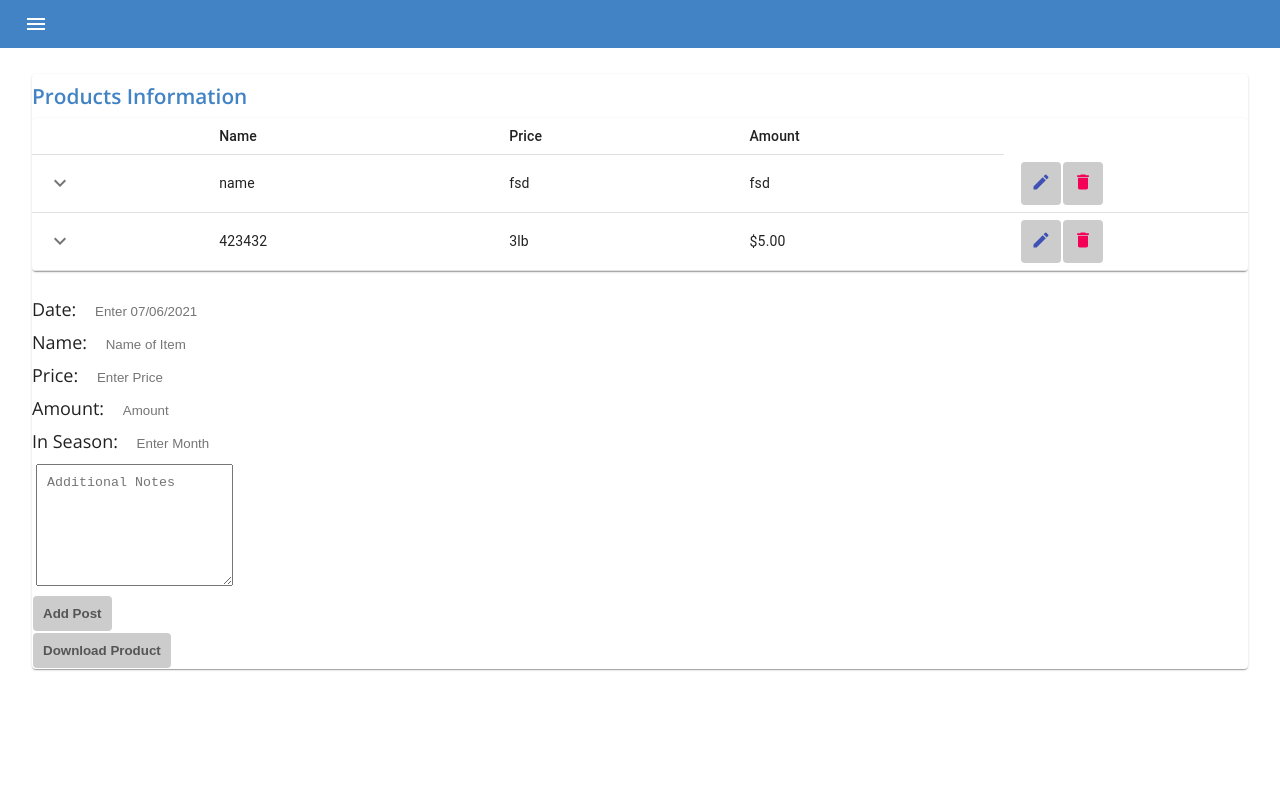
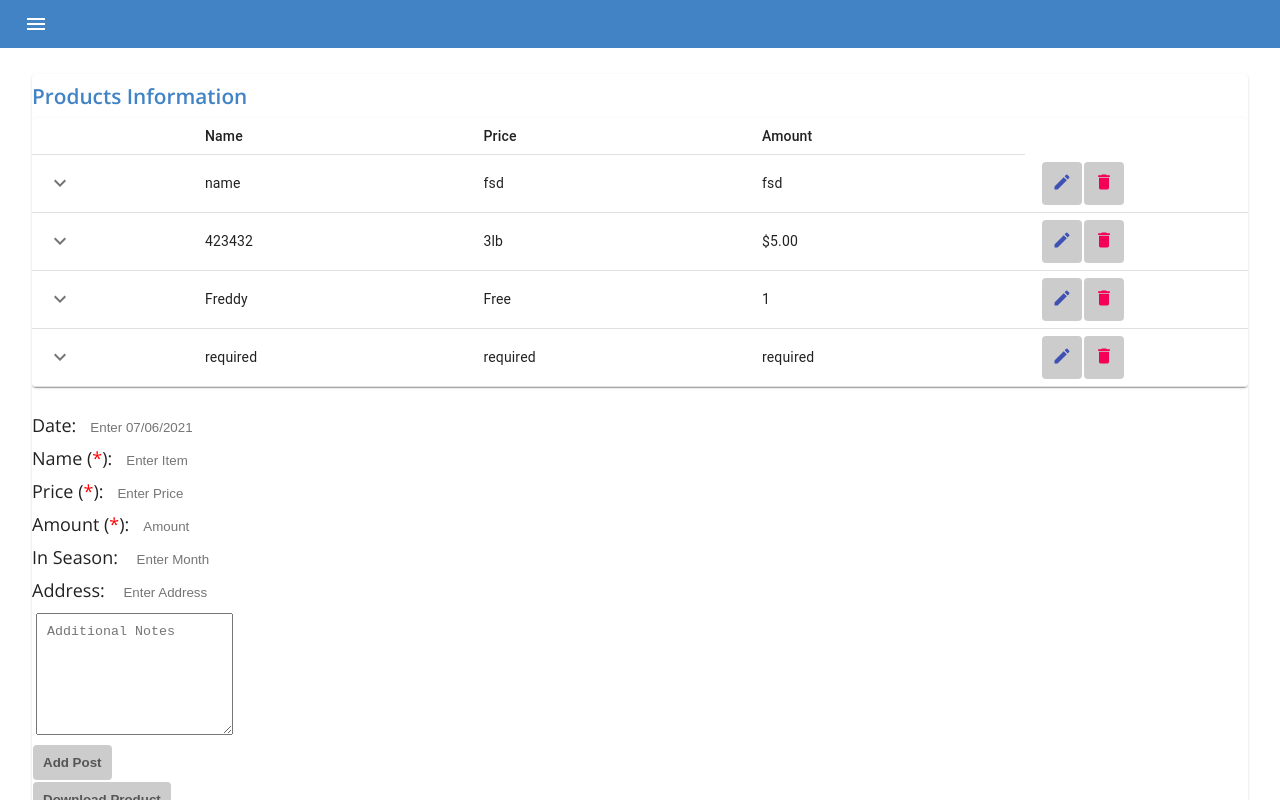
Before and after one commit to thraddash/food2, a React (Create React App) app: page /products in a window 1280 px wide. Built offline with nearby package versions, Linux system fonts and the light colour scheme.

Commit message:
fix required

```diff
--- a/src/App.css
+++ b/src/App.css
@@ -251,3 +251,8 @@ h1 {
   color: #40b48e;
   font-size: 1.3rem;
 } */
+
+.required-field label::after {
+  content: "*";
+  color: red;
+}
--- a/src/pages/Products.js
+++ b/src/pages/Products.js
@@ -16,6 +16,7 @@ import KeyboardArrowDownIcon from '@material-ui/icons/KeyboardArrowDown';
 import KeyboardArrowUpIcon from '@material-ui/icons/KeyboardArrowUp';
 import EditIcon from '@material-ui/icons/Edit';
 import DeleteIcon from '@material-ui/icons/Delete';
+
 
 const useStyles = makeStyles((theme) => ({
   root: {
@@ -69,6 +70,7 @@ function Products() {
   const amountRef = useRef();
   const priceRef = useRef();
   const seasonRef = useRef();
+  const locationRef = useRef();
   const noteRef = useRef();
 
   // State
@@ -80,6 +82,7 @@ function Products() {
   const [amount, setAmount] = useState();
   const [price, setPrice] = useState();
   const [season, setSeason] = useState();
+  const [location, setLocation] = useState();
   const [note, setNote] = useState();
 
   const [updateID, setUpdateID] = useState();
@@ -88,6 +91,7 @@ function Products() {
   const [updateAmount, setUpdateAmount] = useState();
   const [updatePrice, setUpdatePrice] = useState();
   const [updateSeason, setUpdateSeason] = useState();
+  const [updateLocation, setUpdateLocation] = useState();
   const [updateNote, setUpdateNote] = useState();
 
   // Effect
@@ -101,6 +105,7 @@ function Products() {
     amountRef.current.value = null;
     priceRef.current.value = null;
     seasonRef.current.value = null;
+    locationRef.current.value = null;
     noteRef.current.value = null;
   }, [product]);
 
@@ -109,7 +114,7 @@ function Products() {
   // Add Post
   //////////////////////////////////////////
   const addPost = () => {
-    if (name && note) {
+    if (name && price && amount) {
       // create new post object
       let newPost = {
         "id": uuidv1(),
@@ -118,6 +123,7 @@ function Products() {
         "amount": amount,
         "price": price,
         "season": season,
+        "location": location,
         "note": note
       }
       // merge new post with copy of old state
@@ -130,6 +136,7 @@ function Products() {
       setAmount();
       setPrice();
       setSeason();
+      setLocation();
       setNote();
 
       // update write to json file
@@ -155,13 +162,14 @@ function Products() {
 
   // Populate Post
   //////////////////////////////////////////
-  const populatePost = (key, time, name, amount, price, season, note) => {
+  const populatePost = (key, time, name, amount, price, season, location, note) => {
     setUpdateID(key);
     setUpdateTime(time);
     setUpdateName(name);
     setUpdateAmount(amount);
     setUpdatePrice(price);
     setUpdateSeason(season);
+    setUpdateLocation(location);
     setUpdateNote(note);
   }
 
@@ -181,6 +189,7 @@ function Products() {
       "amount": updateAmount,
       "price": updatePrice,
       "season": updateSeason,
+      "location": updateLocation,
       "note": updateNote
     }
     // remove old post with same ID and get the remaining product /// filter
@@ -196,6 +205,7 @@ function Products() {
     setUpdateAmount();
     setUpdatePrice();
     setUpdateSeason();
+    setUpdateLocation();
     setUpdateNote();
 
     // update write to json file
@@ -252,7 +262,7 @@ function Products() {
 
                   <ExpandableTableRow
                     key={post.id}
-                    expandComponent={<TableCell colSpan="5">In Season: {post.season} <br/>Additional Notes: {post.note}</TableCell>}
+                    expandComponent={<TableCell colSpan="5">Address: {post.location} <br/>In Season: {post.season} <br/>Additional Notes: {post.note}</TableCell>}
                   >
 
                   <TableCell style={{ width: '0px' }}>{post.name}</TableCell>
@@ -270,36 +280,44 @@ function Products() {
       </TableContainer>
 
       <br />
-      Date: <input placeholder={'Enter ' + date}
+      Date:
+      <input placeholder={'Enter ' + date}
         onChange={e => setTime(e.target.value)}
         value={time || ''}
         ref={timeRef} style={{ width: 'auto', height: '5px', border: '0' }}
       />
-
-      <br />
-      Name: <input placeholder="Name of Item"
+      <div className="field-wrapper required-field">Name (<label/>):
+      <input placeholder="Enter Item"
         onChange={e => setName(e.target.value)}
         value={name || ''}
         ref={nameRef} style={{ width: 'auto', height: '5px', border: '0' }}
       />
-      <br />
-      Price: <input placeholder="Enter Price"
+      </div>
+      <div className="field-wrapper required-field">Price (<label/>):
+      <input placeholder="Enter Price"
         onChange={e => setPrice(e.target.value)}
         value={price || ''}
         ref={priceRef} style={{ width: 'auto', height: '5px', border: '0' }}
       />
-      <br />
-      Amount: <input placeholder="Amount"
+      </div>
+      <div className="field-wrapper required-field">Amount (<label/>):
+      <input placeholder="Amount"
         onChange={e => setAmount(e.target.value)}
         value={amount || ''}
         ref={amountRef} style={{ width: 'auto', height: '5px', border: '0' }}
       />
-      <br />
+      </div>
       In Season: <input placeholder="Enter Month"
         onChange={e => setSeason(e.target.value)}
         value={season || ''}
         ref={seasonRef} style={{ width: 'auto', height: '5px', border: '0' }}
       />
+      <br />
+        Address: <input placeholder="Enter Address"
+          onChange={e => setLocation(e.target.value)}
+          value={location || ''}
+          ref={locationRef} style={{ width: 'auto', height: '5px', border: '0' }}
+        />
       <br />
       <textarea
         placeholder="Additional Notes"
@@ -315,7 +333,7 @@ function Products() {
 
 
       {
-        updateTime || updateName || updateAmount || updatePrice || updateSeason || updateNote ?
+        updateTime || updateName || updateAmount || updatePrice || updateSeason || updateLocation || updateNote ?
           (
             <div>
               <h4>Update Post</h4>
@@ -349,7 +367,12 @@ function Products() {
                 style={{ width: 'auto', height: '5px' }}
               />
               <br />
-
+              Address: <input placeholder="Enter Address"
+                onChange={e => setUpdateLocation(e.target.value)}
+                value={updateLocation || ''}
+                style={{ width: 'auto', height: '5px' }}
+              />
+              <br />
               Notes: <textarea
                 placeholder="Additional Notes"
                 onChange={e => setUpdateNote(e.target.value)}
--- a/src/product.json
+++ b/src/product.json
@@ -16,5 +16,22 @@
     "price": "3lb",
     "season": "season",
     "note": "some notes fsdjalfsdlfjsdafjsdlfjsdl"
+  },
+  {
+    "id": "082705e0-dec9-11eb-bffe-a116b30ba9ee",
+    "timestamp": "f",
+    "name": "Freddy",
+    "amount": "1",
+    "price": "Free",
+    "season": "n/a",
+    "location": "Elm Street",
+    "note": "ff"
+  },
+  {
+    "id": "6b7b2f40-dec9-11eb-bffe-a116b30ba9ee",
+    "timestamp": "required",
+    "name": "required",
+    "amount": "required",
+    "price": "required"
   }
 ]
```
